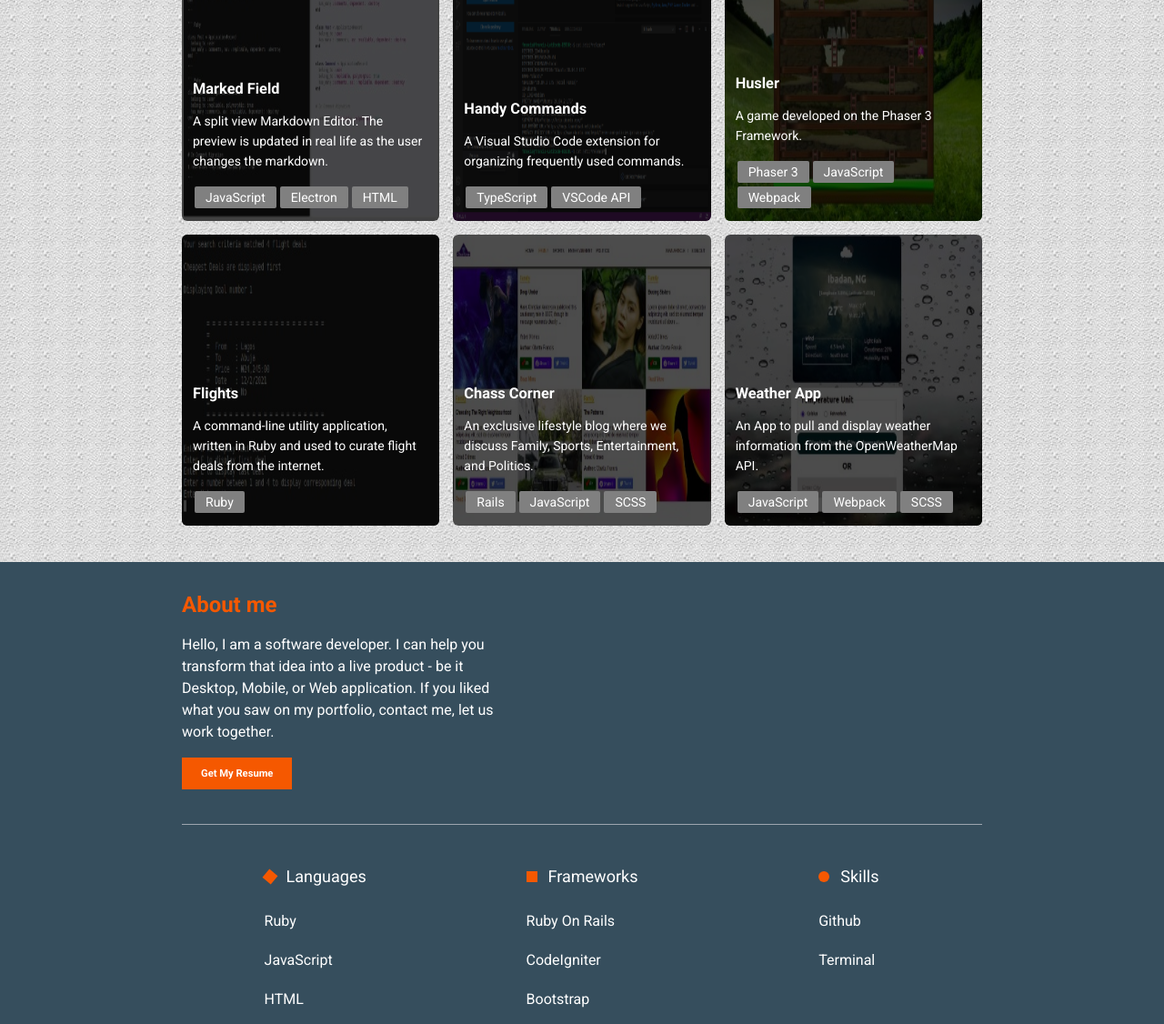
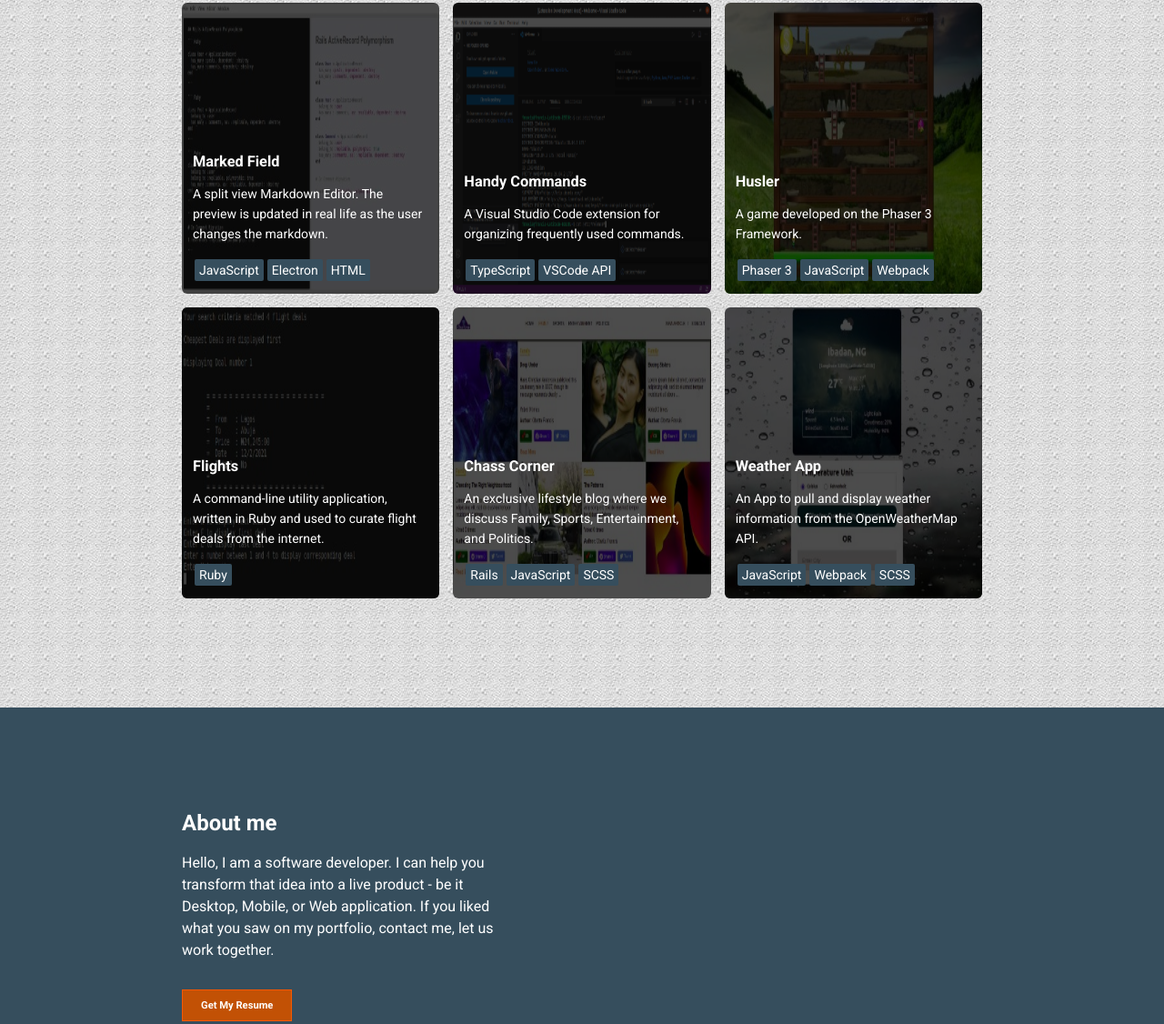
Before and after one commit to chasscepts/chasscept, a website built with webpack: page dist/index.html in a window 1280 px wide. Shown: the part 975-2101 px from the top of the page at 91% size. Built offline with nearby package versions, Linux system fonts and the light colour scheme.

Commit message:
Fix broken links and color combinations

```diff
--- a/src/assets/css/_colors.scss
+++ b/src/assets/css/_colors.scss
@@ -3,7 +3,11 @@ $color-light: #fff;
 $color-muted: #9da5af;
 $color-blue: #091e42;
 $color-light-blue: #364e5d;
+$color-lighter-blue: #ddd;
+$color-dark: #3c3a39;
+$color-darker: #1c1a19;
 $color-alert: #800;
 $color-faint: #dbd8d7;
 $color-success: #023d02;
 $color-secondary: #f55800;
+$color-dark-orange: #c25105;
--- a/src/assets/css/style.scss
+++ b/src/assets/css/style.scss
@@ -1,6 +1,8 @@
 @import './colors';
 @import './utility';
 @import './hamburger';
+
+$section-padding: 80px;
 
 body {
   &.details-mode {
@@ -59,6 +61,10 @@ hr {
 
 .mb-15px {
   margin-bottom: 15px;
+}
+
+.mb-25px {
+  margin-bottom: 25px;
 }
 
 .mt-5px {
@@ -165,7 +171,7 @@ hr {
   }
 
   &.btn-secondary {
-    background-color: $color-secondary;
+    background-color: $color-dark-orange;
     color: $color-light;
     border: 1px solid $color-secondary;
 
@@ -186,15 +192,15 @@ hr {
   flex-flow: row wrap;
 
   & > span {
-    padding: 3px 7px;
+    padding: 3px;
     margin: 2px;
     color: #fff;
-    background-color: gray;
+    background-color: $color-light-blue;
     line-height: 1;
     border-radius: 2px;
 
     @include media-break(sm) {
-      padding: 5px 12px;
+      padding: 5px;
     }
   }
 }
@@ -452,15 +458,24 @@ hr {
   &.about-section-wrap {
     background-color: $color-light-blue;
     color: $color-light;
+    padding-top: $section-padding;
+    padding-bottom: $section-padding;
   }
 
   &.projects-section-wrap {
     background-image: url(../images/tile.jpg);
     background-repeat: repeat;
+    padding-top: $section-padding;
+    padding-bottom: $section-padding;
   }
 
   &.contact-section-wrap {
-    background-color: #e6ebec;
+    /* background-color: #e6ebec;
+    background-image: url(../images/tile.jpg);
+    background-repeat: repeat; */
+    padding-top: $section-padding;
+    padding-bottom: $section-padding;
+    background-color: $color-lighter-blue;
 
     .mobile-input {
       border-bottom-color: #97a0a2;
@@ -539,7 +554,7 @@ hr {
   font-size: 16px;
 
   .about-text {
-    margin: 25px 0;
+    margin: 25px 0 40px;
     line-height: 24px;
   }
 
```
Also changed, not shown: dist/index.html, 1 other file.
